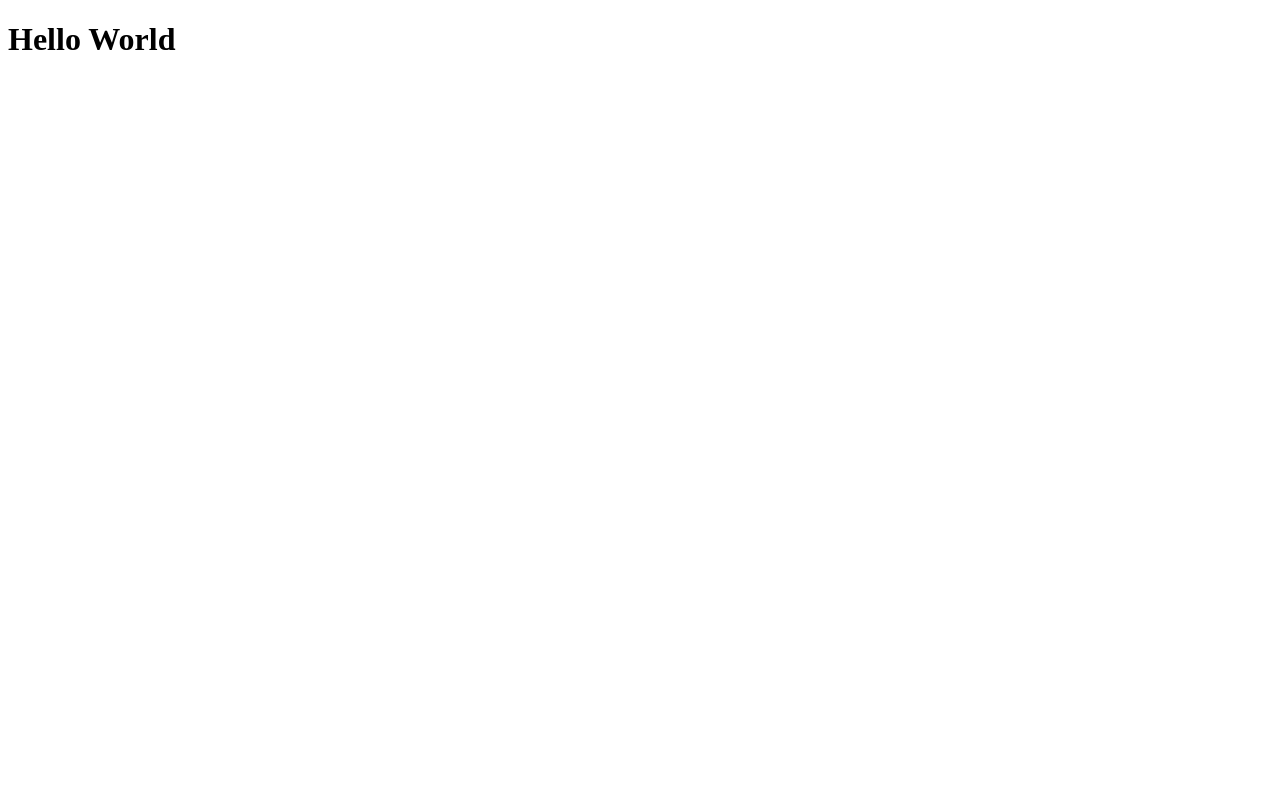
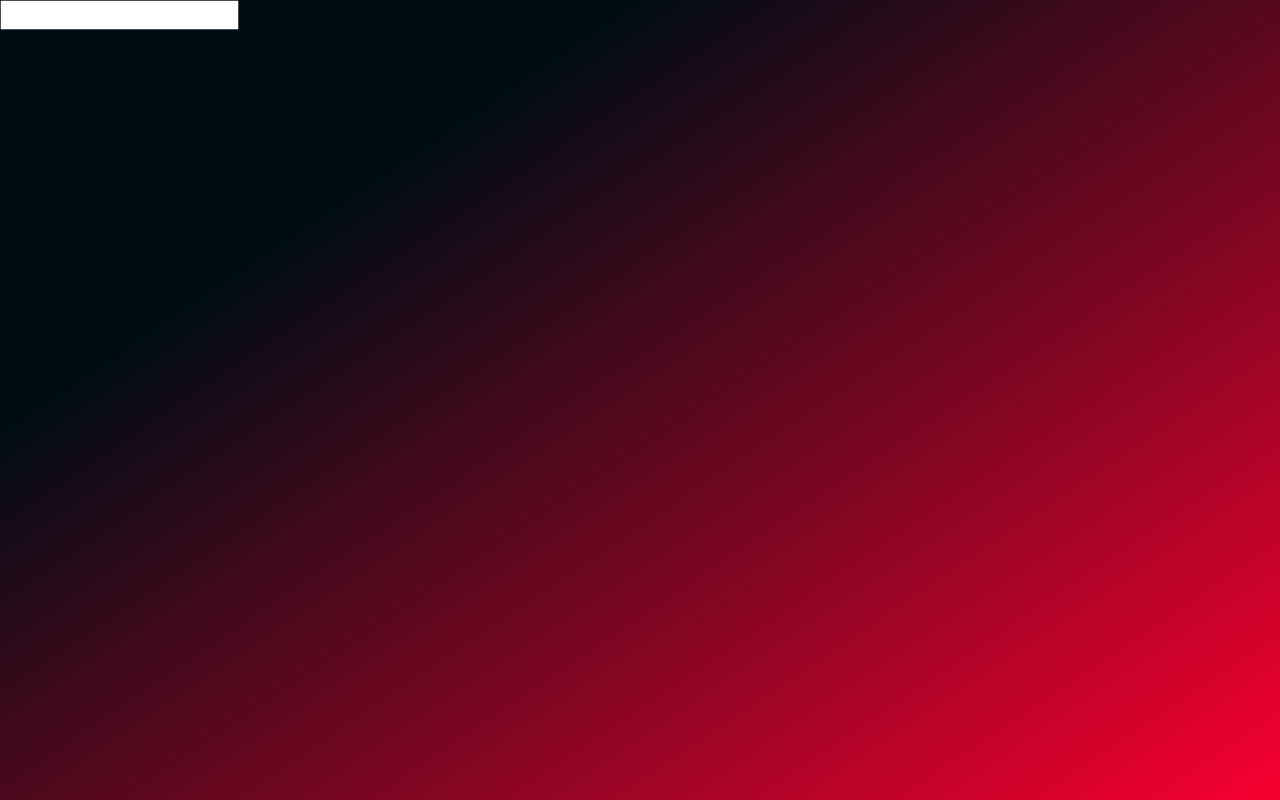
Before and after one commit to DNA5769/TOTODO, a React (Create React App) app in the folder frontend/: page / in a window 1280 px wide. Built offline with nearby package versions, Linux system fonts and the light colour scheme.

Commit message:
Basic form input and styling in frontend

```diff
--- a/frontend/public/index.html
+++ b/frontend/public/index.html
@@ -4,7 +4,11 @@
   <meta charset="UTF-8">
   <meta http-equiv="X-UA-Compatible" content="IE=edge">
   <meta name="viewport" content="width=device-width, initial-scale=1.0">
+
   <title>TOTODO</title>
+
+  <link href="https://cdn.jsdelivr.net/npm/bootstrap@5.0.0-beta3/dist/css/bootstrap.min.css" rel="stylesheet" integrity="sha384-eOJMYsd53ii+scO/bJGFsiCZc+5NDVN2yr8+0RDqr0Ql0h+rP48ckxlpbzKgwra6" crossorigin="anonymous">
+  <script src="https://cdn.jsdelivr.net/npm/bootstrap@5.0.0-beta3/dist/js/bootstrap.bundle.min.js" integrity="sha384-JEW9xMcG8R+pH31jmWH6WWP0WintQrMb4s7ZOdauHnUtxwoG2vI5DkLtS3qm9Ekf" crossorigin="anonymous"></script>
 </head>
 <body>
   <div id="root"></div>
--- a/frontend/src/components/App.css
+++ b/frontend/src/components/App.css
@@ -0,0 +1,6 @@
+body {
+  background-repeat: no-repeat;
+  background-attachment: fixed;
+  background-color: #f8002f;
+  background-image: linear-gradient(326deg, #f8002f 0%, #000c14 74%);
+}
--- a/frontend/src/components/App.jsx
+++ b/frontend/src/components/App.jsx
@@ -1,10 +1,28 @@
 import React, { Component } from 'react';
+import './App.css'
 
 class App extends Component {
+  constructor(props)
+  {
+    super(props);
+    this.state = {
+      title: '',
+      todos: [],
+    };
+  }
+
+  handleChange = (e) => {
+    this.setState({
+      'title': e.target.value
+    });
+  }
+
   render() {
     return (
-      <div>
-        <h1>Hello World</h1>
+      <div className="box">
+        <form>
+          <input onChange={this.handleChange} type="text" name="title" value={this.state.title}/>
+        </form>
       </div>
     );
   }
```
